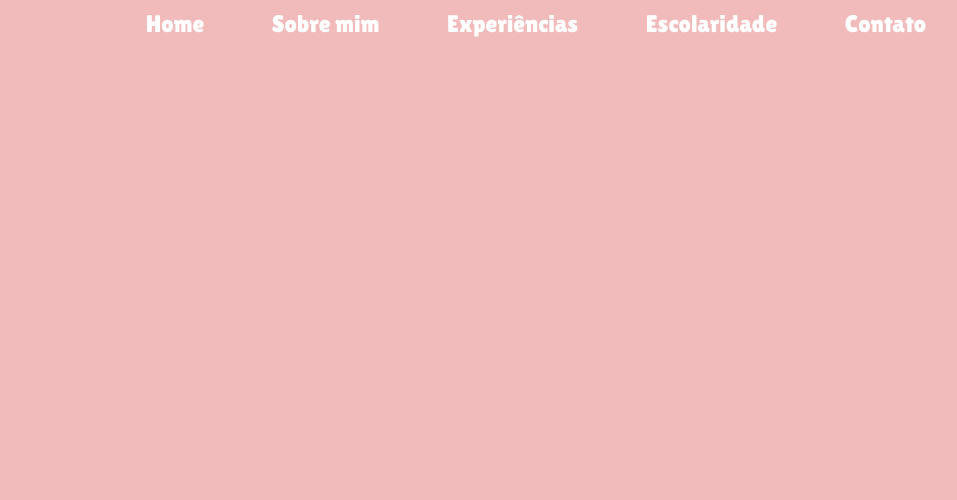
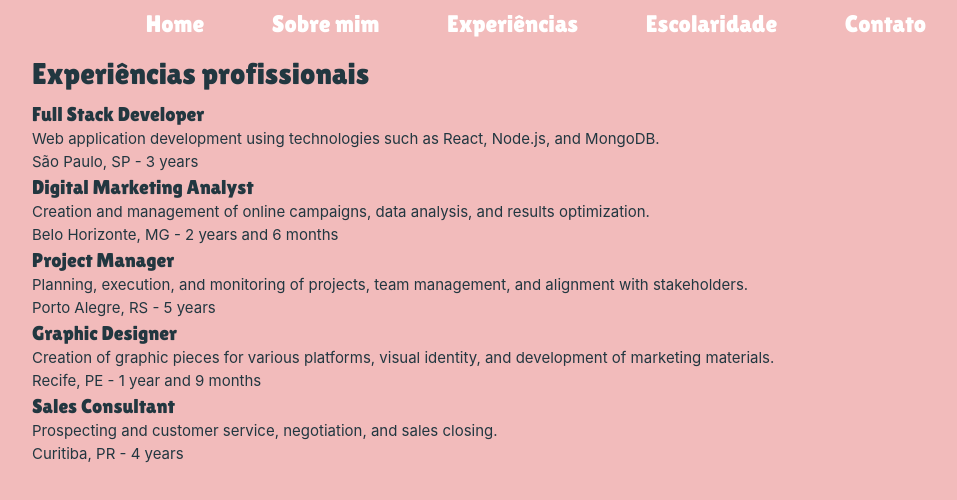
Before and after one commit to robiertoo/maryane-bedaque, a Vue app: page /work-experience in a window 1280 px wide. Shown: the top 500 px of the page, without its empty margins (104-1061 px from the left). Built offline with nearby package versions, Linux system fonts and the light colour scheme.

Commit message:
create work experience view

```diff
--- a/src/components/ui/TheNavbar.vue
+++ b/src/components/ui/TheNavbar.vue
@@ -13,7 +13,7 @@ const links = [
   },
   {
     name: 'Experiências',
-    path: '/',
+    path: '/work-experience',
   },
   {
     name: 'Escolaridade',
--- a/src/router/index.js
+++ b/src/router/index.js
@@ -12,10 +12,12 @@ const router = createRouter({
     {
       path: '/about',
       name: 'about',
-      // route level code-splitting
-      // this generates a separate chunk (About.[hash].js) for this route
-      // which is lazy-loaded when the route is visited.
       component: () => import('../views/AboutView.vue'),
+    },
+    {
+      path: '/work-experience',
+      name: 'work-experience',
+      component: () => import('../views/WorkExperienceView.vue'),
     },
   ],
 });
--- /dev/null
+++ b/src/views/WorkExperienceView.vue
@@ -0,0 +1,57 @@
+<script setup>
+const experiences = [
+  {
+    "position": "Full Stack Developer",
+    "description": "Web application development using technologies such as React, Node.js, and MongoDB.",
+    "city": "São Paulo",
+    "state": "SP",
+    "workExperience": "3 years"
+  },
+  {
+    "position": "Digital Marketing Analyst",
+    "description": "Creation and management of online campaigns, data analysis, and results optimization.",
+    "city": "Belo Horizonte",
+    "state": "MG",
+    "workExperience": "2 years and 6 months"
+  },
+  {
+    "position": "Project Manager",
+    "description": "Planning, execution, and monitoring of projects, team management, and alignment with stakeholders.",
+    "city": "Porto Alegre",
+    "state": "RS",
+    "workExperience": "5 years"
+  },
+  {
+    "position": "Graphic Designer",
+    "description": "Creation of graphic pieces for various platforms, visual identity, and development of marketing materials.",
+    "city": "Recife",
+    "state": "PE",
+    "workExperience": "1 year and 9 months"
+  },
+  {
+    "position": "Sales Consultant",
+    "description": "Prospecting and customer service, negotiation, and sales closing.",
+    "city": "Curitiba",
+    "state": "PR",
+    "workExperience": "4 years"
+  }
+];
+</script>
+
+<template>
+  <div class="flex flex-col md:flex-row md:space-x-4 space-y-2">
+    <div class="w-full">
+      <div class="mb-2">
+        <h1>Experiências profissionais</h1>
+      </div>
+
+      <div class="text-justify">
+        <div v-for="experience in experiences" :key="experience.position">
+          <h3>{{ experience.position }}</h3>
+          <p>{{ experience.description }}</p>
+          <p>{{ experience.city }}, {{ experience.state }} - {{ experience.workExperience }}</p>
+        </div>
+      </div>
+    </div>
+  </div>
+</template>
```
